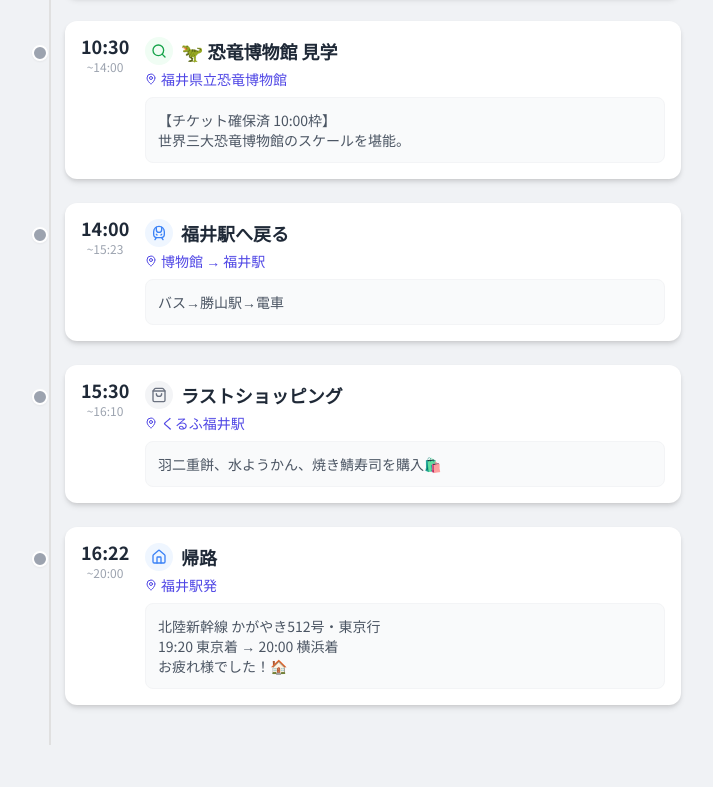
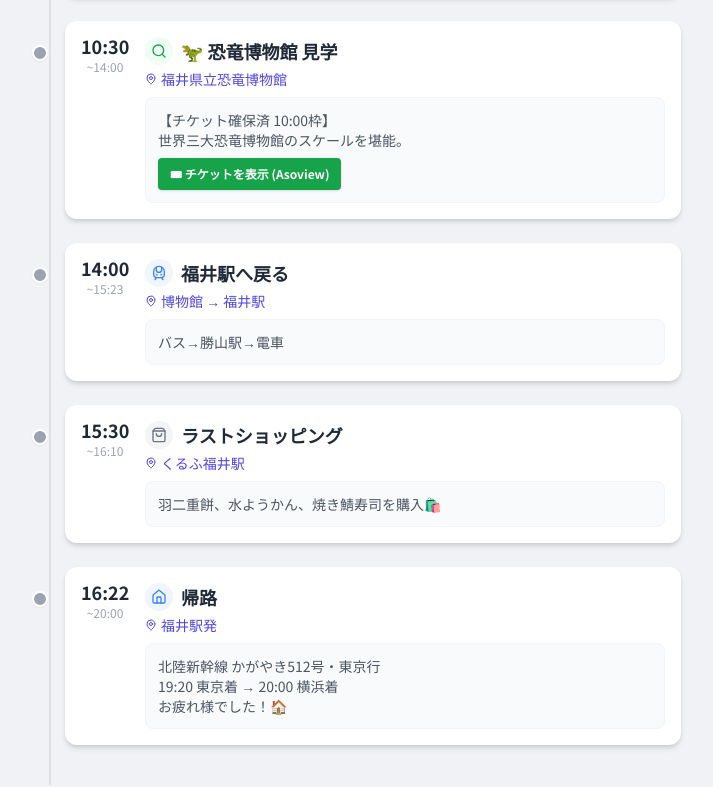
Before and after one commit to falcon0426/travel, a plain HTML site: page index.html in a window 1280 px wide. Shown: the part 3268-4055 px from the top of the page, without its empty margins (279-992 px from the left). Drawn offline with nearby package versions, Linux system fonts and the light colour scheme.

Commit message:
Update event description with ticket link
Added a link to ticket display for the dinosaur museum event.

```diff
--- a/index.html
+++ b/index.html
@@ -393,7 +393,7 @@
                     endTime: "14:00",
                     title: "🦖 恐竜博物館 見学",
                     location: "福井県立恐竜博物館",
-                    desc: "【チケット確保済 10:00枠】<br>世界三大恐竜博物館のスケールを堪能。",
+                    desc: "【チケット確保済 10:00枠】<br>世界三大恐竜博物館のスケールを堪能。<br><a href='https://ticket-guest.asoview.com/ticket-book/160203HU9978/qr-list' target='_blank' class='inline-block mt-2 bg-green-600 text-white text-xs font-bold px-3 py-2 rounded shadow hover:bg-green-700 transition'>🎟 チケットを表示 (Asoview)</a>",
                     type: "activity",
                     icon: "search"
                 },
```
